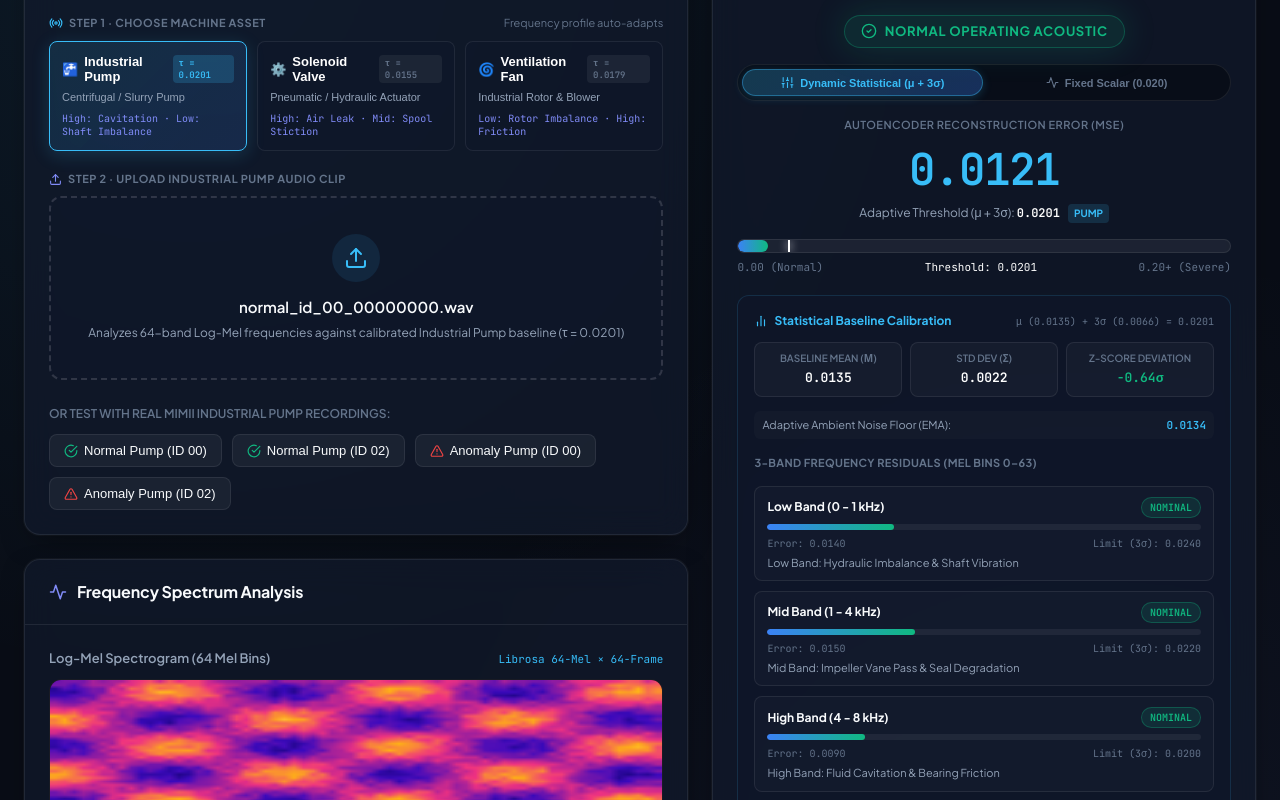
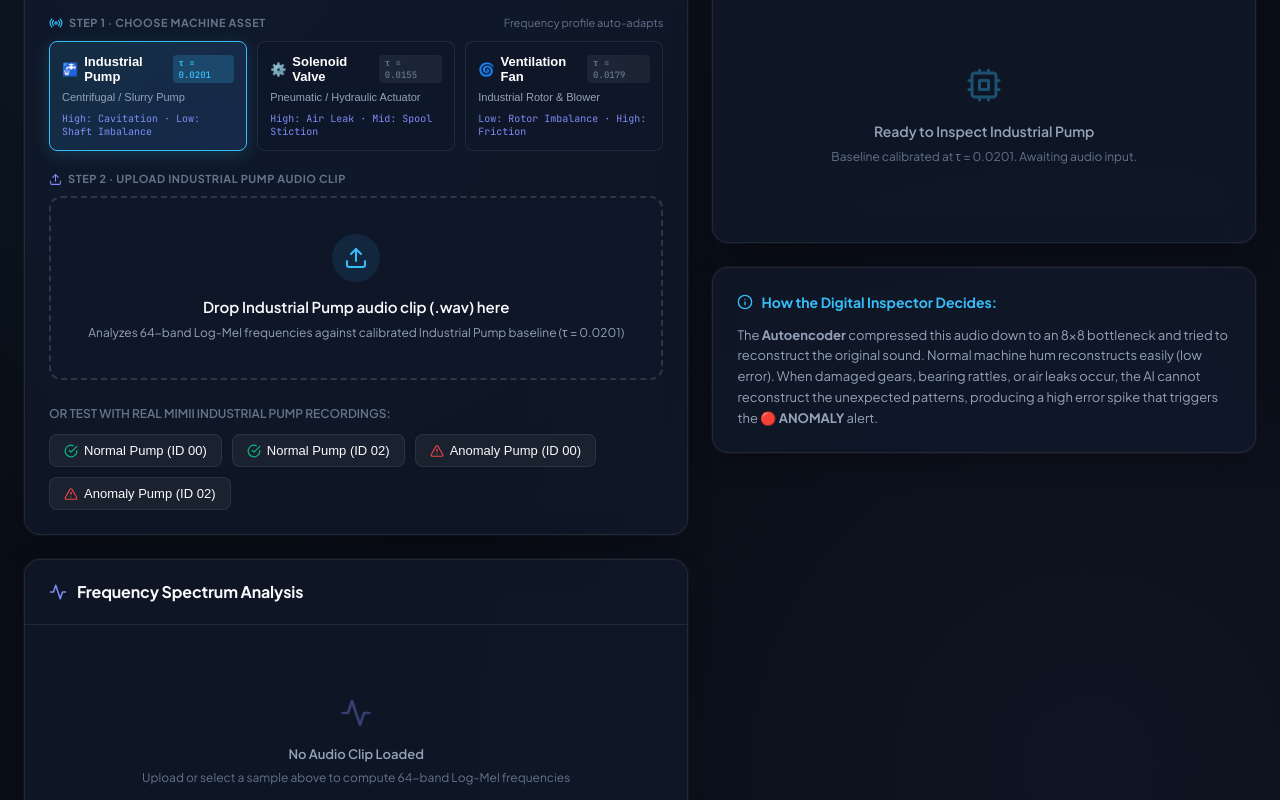
Before and after one commit to Hunter-of-pros/vision, a React (Vite) app in the folder frontend/: page / in a window 1280 px wide. Shown: the part 220-1020 px from the top of the page. Built offline with nearby package versions, Linux system fonts and the light colour scheme; no server answers; the HTML template or start-up script is replaced by a standard one.

Commit message:
feat: clear audio file and results when switching machines to present clean slate

```diff
--- a/frontend/src/App.jsx
+++ b/frontend/src/App.jsx
@@ -21,9 +21,6 @@ export default function App() {
       setBackendOnline(isOnline);
       const profile = await fetchModelProfile();
       setProfileData(profile);
-
-      // Trigger an initial demonstration analysis with calibrated pump recording
-      handleSampleSelect('normal_id_00_00000000.wav', false, 'pump');
     }
     init();
   }, []);
@@ -57,7 +54,8 @@ export default function App() {
 
   const handleMachineChange = (machineId) => {
     setSelectedMachine(machineId);
-    handleSampleSelect('normal_id_00_00000000.wav', false, machineId);
+    setSelectedFile(null);
+    setAnalysisResult(null);
   };
 
   return (
@@ -124,8 +122,14 @@ export default function App() {
               {analysisResult ? (
                 <Spectrogram spectrogramMatrix={analysisResult.spectrogram} />
               ) : (
-                <div style={{ textAlign: 'center', padding: '40px', color: 'var(--text-muted)' }}>
-                  Upload audio to render Log-Mel frequency spectrum
+                <div style={{ textAlign: 'center', padding: '48px 20px', color: 'var(--text-muted)' }}>
+                  <Activity size={32} color="var(--accent-purple)" style={{ opacity: 0.35, marginBottom: '10px' }} />
+                  <div style={{ fontSize: '13px', fontWeight: 600, color: 'var(--text-secondary)' }}>
+                    No Audio Clip Loaded
+                  </div>
+                  <div style={{ fontSize: '12px', marginTop: '4px' }}>
+                    Upload or select a sample above to compute 64-band Log-Mel frequencies
+                  </div>
                 </div>
               )}
             </div>
@@ -152,8 +156,14 @@ export default function App() {
                   analysisResult={analysisResult}
                 />
               ) : (
-                <div style={{ textAlign: 'center', padding: '40px', color: 'var(--text-muted)' }}>
-                  Awaiting inference input...
+                <div style={{ textAlign: 'center', padding: '52px 20px', color: 'var(--text-muted)' }}>
+                  <Cpu size={36} color="var(--accent-cyan)" style={{ opacity: 0.35, marginBottom: '12px' }} />
+                  <div style={{ fontSize: '14px', fontWeight: 600, color: 'var(--text-secondary)' }}>
+                    Ready to Inspect {selectedMachine === 'pump' ? 'Industrial Pump' : selectedMachine === 'valve' ? 'Solenoid Valve' : 'Ventilation Fan'}
+                  </div>
+                  <div style={{ fontSize: '12px', marginTop: '6px', color: 'var(--text-muted)' }}>
+                    Baseline calibrated at τ = {selectedMachine === 'pump' ? '0.0201' : selectedMachine === 'valve' ? '0.0155' : '0.0179'}. Awaiting audio input.
+                  </div>
                 </div>
               )}
             </div>
--- a/frontend/src/components/AudioUploader.jsx
+++ b/frontend/src/components/AudioUploader.jsx
@@ -1,4 +1,4 @@
-import React, { useState, useRef } from 'react';
+import React, { useState, useRef, useEffect } from 'react';
 import { Upload, AlertTriangle, CheckCircle, Cpu, Radio } from 'lucide-react';
 
 const MACHINE_OPTIONS = [
@@ -56,6 +56,12 @@ export default function AudioUploader({
 }) {
   const [isDragging, setIsDragging] = useState(false);
   const fileInputRef = useRef(null);
+
+  useEffect(() => {
+    if (fileInputRef.current) {
+      fileInputRef.current.value = '';
+    }
+  }, [selectedMachine]);
 
   const activeMachine = MACHINE_OPTIONS.find((m) => m.id === selectedMachine) || MACHINE_OPTIONS[0];
 
```
